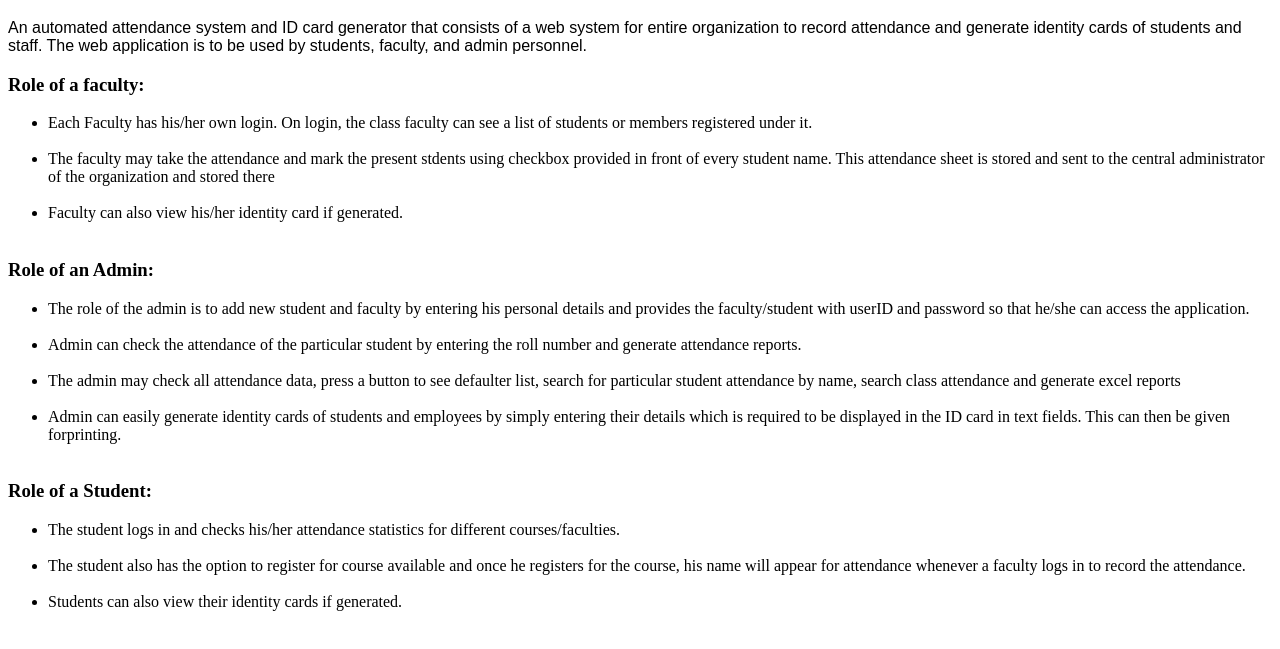
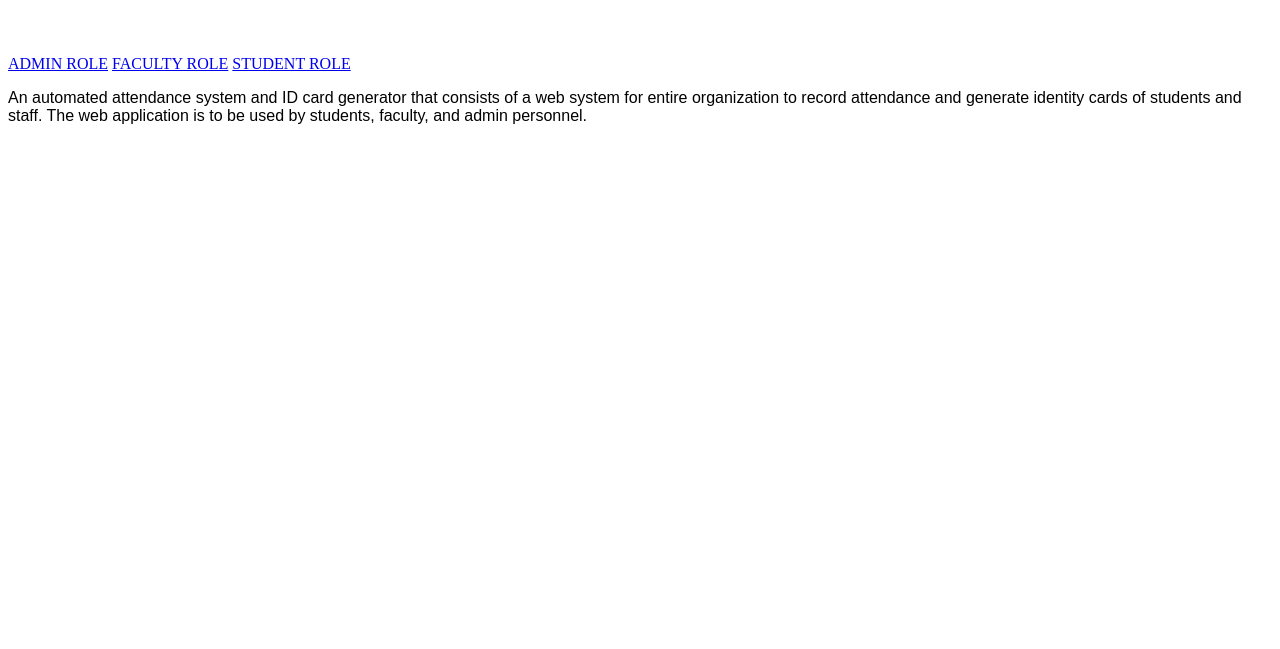
Before and after one commit to Arvind-kumar-M-08/AAIG-overview, a plain HTML site: page index.html in a window 1280 px wide. Shown: the part 61-710 px from the top of the page. Drawn offline with Linux system fonts and the light colour scheme.

Commit message:
Added hmtl files

```diff
--- a/index.html
+++ b/index.html
@@ -7,28 +7,17 @@
 </head>
 <body>
     <h1>AAIG Portal</h1>
+    <br><br>
+    <nav>
+    	<a href="admin_role.html">ADMIN ROLE</a>
+    	<a href="faculty_role.html">FACULTY ROLE</a>
+    	<a href="student_role.hmtl">STUDENT ROLE</a>
+    </nav>
     <p style="font-family: sans-serif;">An automated attendance system and ID card generator that consists of a
 web system for entire organization to record attendance and generate identity
 cards of students and staff. The web application is to be used by students,
 faculty, and admin personnel. </p>
-	<h3>Role of a faculty: </h3>
-	<ul class="box">
-		<li>Each Faculty has his/her own login. On login, the class faculty can see a list of students or members registered under it.</li><br>
-		<li>The faculty may take the attendance and mark the present stdents using checkbox provided in front of every student name. This attendance sheet is stored and sent to the central administrator of the organization and stored there</li><br>
-		<li>Faculty can also view his/her identity card if generated.</li><br>
-	</ul>
-	<h3>Role of an Admin:</h3>
-	<ul class="box">
-		<li>The role of the admin is to add new student and faculty by entering his personal details and provides the faculty/student with userID and password so that he/she can access the application.</li><br>
-		<li>Admin can check the attendance of the particular student by entering the roll number and generate attendance reports.</li><br>
-		<li>The admin may check all attendance data, press a button to see defaulter list, search for particular student attendance by name, search class attendance and generate excel reports</li><br>
-		<li>Admin can easily generate identity cards of students and employees by simply entering their details which is required to be displayed in the ID card in text fields. This can then be given forprinting.</li><br>
-	</ul>
-	<h3>Role of a Student:</h3>
-	<ul class="box">
-		<li>The student logs in and checks his/her attendance statistics for different courses/faculties.</li><br>
-		<li>The student also has the option to register for course available and once he registers for the course, his name will appear for attendance whenever a faculty logs in to record the attendance.</li><br>
-		<li>Students can also view their identity cards if generated.</li><br>
-	</ul>
+
+
 </body>
 </html>
```
Also changed, not shown: faculty_role.html (added, +16 -0 lines), student_role.html (added, +16 -0 lines).
